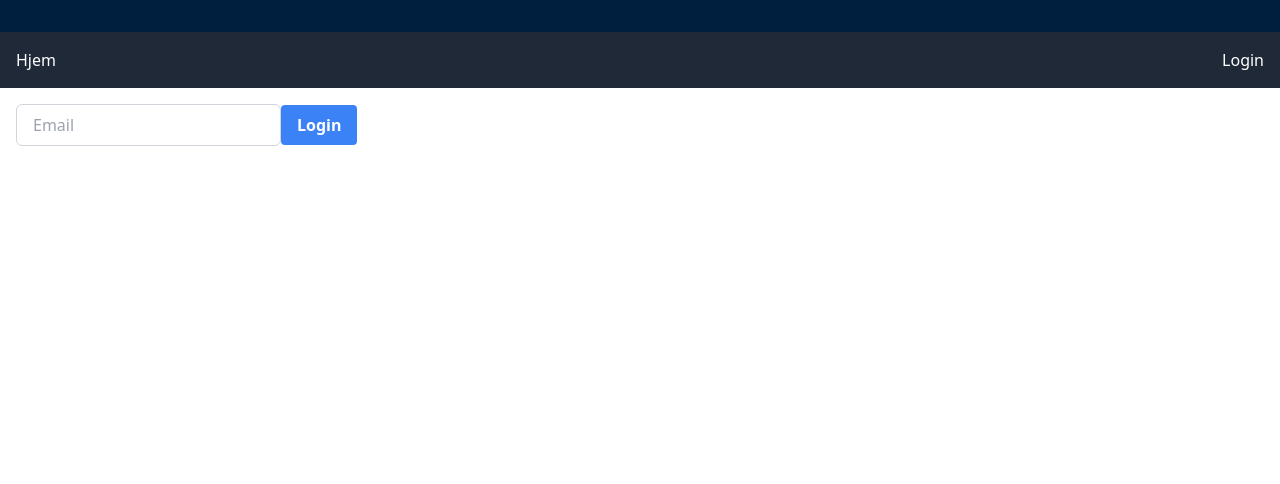
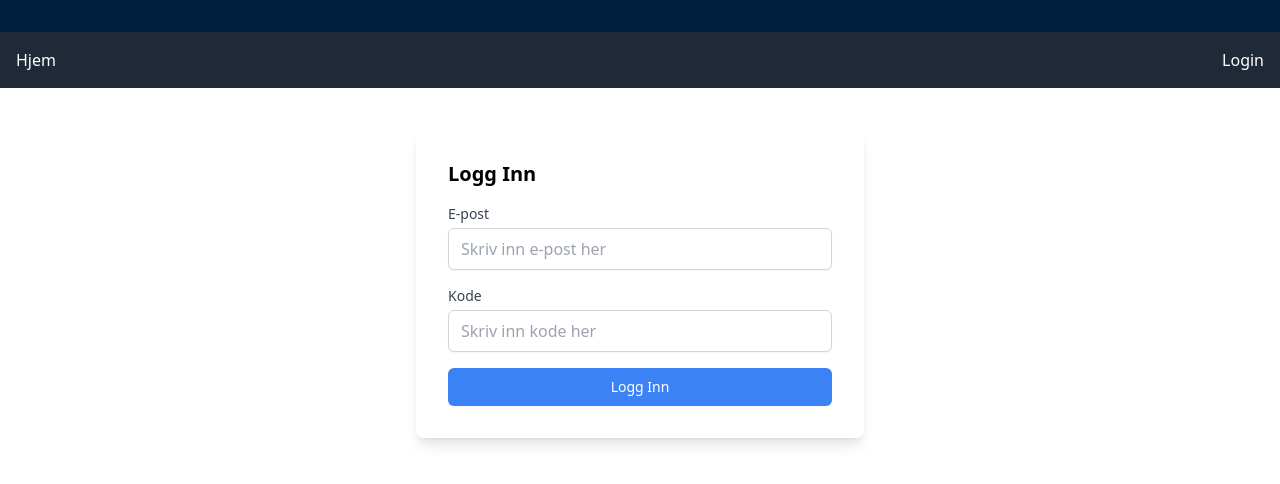
Before and after one commit to Sopra-Project/Frontend, a React (Create React App) app: page /login in a window 1280 px wide. Shown: the top 484 px of the page. Built offline with nearby package versions, Linux system fonts and the light colour scheme.

Commit message:
Update Login.tsx
Update Login.tsx with html form for log in

```diff
--- a/src/Components/login/Login.tsx
+++ b/src/Components/login/Login.tsx
@@ -1,45 +1,84 @@
-import {useEffect, useState} from "react";
-import {useLogin} from "../../hooks/useLogin";
+import React, { useEffect, useState } from "react";
+import { useNavigate } from "react-router-dom";
+import { useLogin } from "../../hooks/useLogin";
 import isDev from "../../utils/DevDetect";
-import {useNavigate} from "react-router-dom";
-import {useAuthContext} from "../../hooks/useAuthContext";
+import { useAuthContext } from "../../hooks/useAuthContext";
 
 const Login = () => {
+    const [email, setEmail] = useState('');
+    const [code, setCode] = useState('');
+    const { login, sendCode } = useLogin();
+    const { user } = useAuthContext();
+    const navigate = useNavigate();
 
-    const [email, setEmail] = useState('')
-    const {login, sendCode} = useLogin()
-    const {user} = useAuthContext()
+    const handleSubmit = async (e: React.FormEvent<HTMLFormElement>) => {
+        e.preventDefault();
+        // Anta at login funksjonen nå tar både e-post og kode, eller tilpass etter faktisk bruk
+        login(email); // Tilpass denne til din faktisk implementerte logikk
+    };
 
-    const navigate = useNavigate()
-
-    const handleSubmit = (e: any) => {
-        e.preventDefault()
-        void login(email)
-    }
+    // Implementasjon for sendCode kommentert ut inntil videre
+    /*
+    const handleSendCode = async (e: React.MouseEvent<HTMLButtonElement>) => {
+        e.preventDefault();
+        // Implementer logikken for å faktisk sende kode her
+        console.log("Kode sendt til:", email);
+    };
+    */
 
     useEffect(() => {
         if (user && isDev()) {
             if(user.role === 'SUPER_ADMIN') {
-                navigate('/superadmin')
+                navigate('/superadmin');
             } else {
-                navigate('/')
+                navigate('/dashboard'); // Endret fra '/' for å matche oppgavens instruksjoner
             }
         }
-    }, [navigate, user])
-
+    }, [navigate, user]);
 
     return (
-        <div className="p-4">
-            <form onSubmit={handleSubmit}>
-                <input type="email" className="border border-gray-300 rounded-md px-4 py-2 mb-4"
-                       placeholder="Email" value={email} onChange={(e) => setEmail(e.target.value)}/>
-                <button type="submit"
-                        className="bg-blue-500 hover:bg-blue-700 text-white font-bold py-2 px-4 rounded">Login
+        <div className="max-w-md mx-auto my-10 bg-white p-8 rounded-lg shadow-lg">
+            <h2 className="text-xl font-semibold mb-4">Logg Inn</h2>
+            <form onSubmit={handleSubmit} className="space-y-4">
+                <div>
+                    <label htmlFor="email" className="block text-sm font-medium text-gray-700">E-post</label>
+                    <input
+                        type="email"
+                        id="email"
+                        value={email}
+                        onChange={(e) => setEmail(e.target.value)}
+                        className="mt-1 block w-full px-3 py-2 border border-gray-300 rounded-md shadow-sm"
+                        placeholder="Skriv inn e-post her"
+                        required
+                    />
+                </div>
+                <div>
+                    <label htmlFor="code" className="block text-sm font-medium text-gray-700">Kode</label>
+                    <input
+                        type="text"
+                        id="code"
+                        value={code}
+                        onChange={(e) => setCode(e.target.value)}
+                        className="mt-1 block w-full px-3 py-2 border border-gray-300 rounded-md shadow-sm"
+                        placeholder="Skriv inn kode her"
+                    />
+                </div>
+                {/* Send kode-knappen er kommentert ut inntil videre
+                <button
+                    onClick={handleSendCode}
+                    type="button"
+                    className="w-full flex justify-center py-2 px-4 border border-transparent rounded-md shadow-sm text-sm font-medium text-gray-800 bg-gray-200 hover:bg-gray-300 mb-4">
+                    Send Kode
+                </button>
+                */}
+                <button
+                    type="submit"
+                    className="w-full flex justify-center py-2 px-4 border border-transparent rounded-md shadow-sm text-sm font-medium text-white bg-blue-500 hover:bg-blue-700">
+                    Logg Inn
                 </button>
             </form>
         </div>
-
-    )
-}
+    );
+};
 
 export default Login;
```
